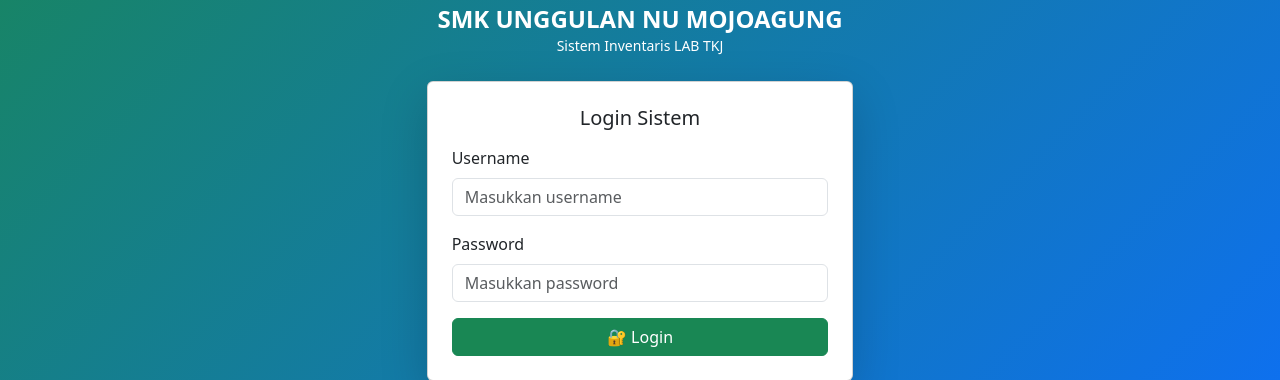
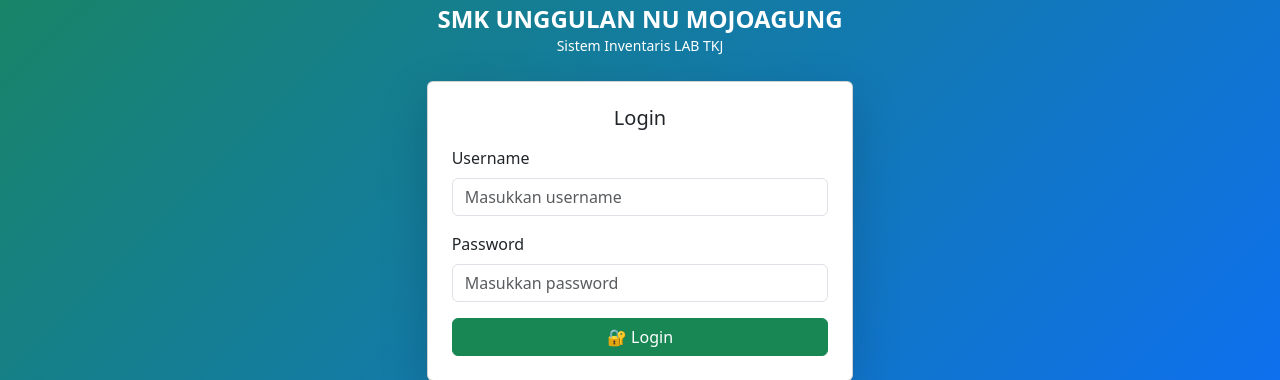
Before and after one commit to Upilumi/inventaris_lab, a PHP site: page /login.php in a window 1280 px wide. Shown: the part 236-616 px from the top of the page. Run offline with PHP 8.4, Linux system fonts and the light colour scheme.

Commit message:
ubah tulisan login

```diff
--- a/login.php
+++ b/login.php
@@ -64,7 +64,7 @@ if (isset($_POST['login'])) {
   <div class="card shadow-lg">
     <div class="card-body p-4">
 
-      <h5 class="text-center mb-3">Login Sistem</h5>
+      <h5 class="text-center mb-3">Login</h5>
 
       <?php if (isset($error)) { ?>
         <div class="alert alert-danger text-center">
```
